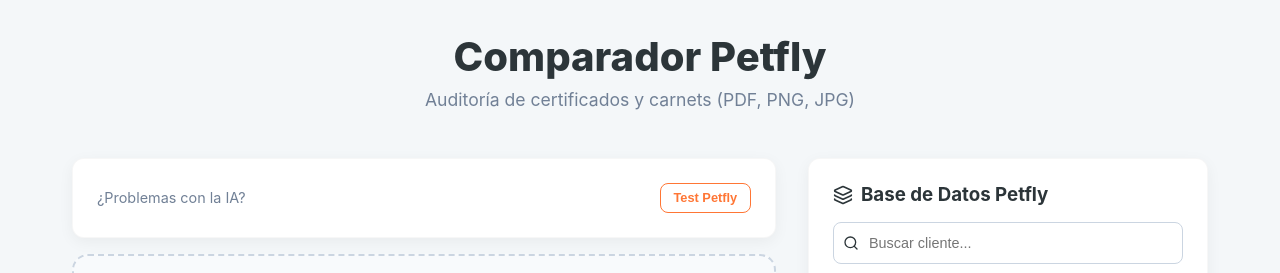
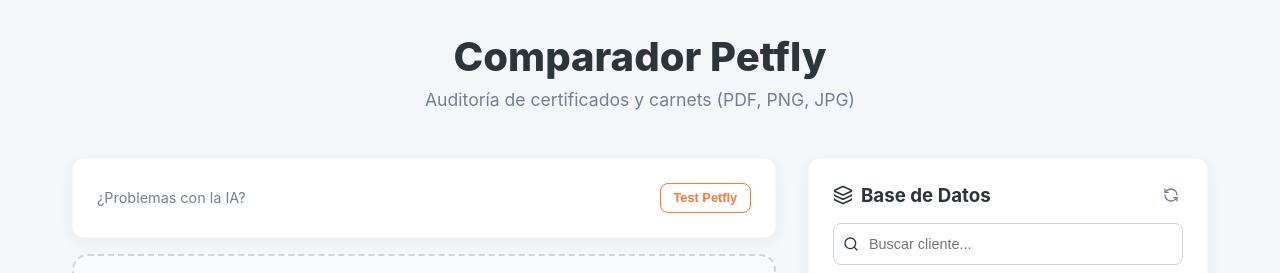
Before and after one commit to Yochi22/petfly-comparator-ia, a React (Vite) app: page / in a window 1280 px wide. Shown: the top 273 px of the page. Built offline with nearby package versions, Linux system fonts and the light colour scheme; no server answers.

Commit message:
Añadido botón de sincronización manual para la base de datos

```diff
--- a/src/App.jsx
+++ b/src/App.jsx
@@ -28,24 +28,29 @@
   const [error, setError] = useState(null);
   const [isLoading, setIsLoading] = useState(true);
 
-  useEffect(() => {
-    document.title = "Comparador Petfly";
-    fetch(`${API_URL}/api/clients`)
-      .then(res => res.json())
-      .then(data => {
+  const fetchClients = async () => {
+    setIsLoading(true);
+    try {
+      const res = await fetch(`${API_URL}/api/clients`);
+      const data = await res.json();
       if (Array.isArray(data)) {
         setClients(data);
+        setError(null);
       } else {
         setError(data.error || "Error desconocido del servidor");
         setClients([]);
       }
-        setIsLoading(false);
-      })
-      .catch(err => {
+    } catch (err) {
       setError("No se pudo conectar con el servidor.");
       setClients([]);
+    } finally {
       setIsLoading(false);
-      });
+    }
+  };
+
+  useEffect(() => {
+    document.title = "Comparador Petfly";
+    fetchClients();
   }, []);
 
   const downloadReport = () => {
@@ -219,8 +224,18 @@
 
         <aside>
           <div className="glass card" style={{ position: 'sticky', top: '2rem' }}>
-            <h3 style={{ display: 'flex', alignItems: 'center', gap: '8px', marginBottom: '1rem' }}>
-               <Layers size={20} /> Base de Datos Petfly
+            <h3 style={{ display: 'flex', alignItems: 'center', justifyContent: 'space-between', marginBottom: '1rem' }}>
+               <div style={{ display: 'flex', alignItems: 'center', gap: '8px' }}>
+                <Layers size={20} /> Base de Datos
+               </div>
+               <button
+                onClick={fetchClients}
+                disabled={isLoading}
+                className="button-icon"
+                title="Actualizar desde Google Sheets"
+               >
+                <RefreshCcw size={16} className={isLoading ? 'animate-spin' : ''} />
+               </button>
             </h3>
             <div style={{ position: 'relative', marginBottom: '1rem' }}>
               <Search size={16} style={{ position: 'absolute', left: '10px', top: '50%', transform: 'translateY(-50%)' }} />
--- a/src/index.css
+++ b/src/index.css
@@ -118,6 +118,29 @@
   outline: none;
   border-color: var(--primary);
   box-shadow: 0 0 0 3px rgba(255, 118, 53, 0.15);
+}
+
+.button-icon {
+  background: transparent;
+  border: none;
+  color: var(--text-dim);
+  cursor: pointer;
+  display: flex;
+  align-items: center;
+  justify-content: center;
+  padding: 4px;
+  border-radius: 4px;
+  transition: all 0.2s;
+}
+
+.button-icon:hover {
+  background: rgba(0, 0, 0, 0.05);
+  color: var(--primary);
+}
+
+.button-icon:disabled {
+  opacity: 0.5;
+  cursor: not-allowed;
 }
 
 .data-grid {
```
Lines whose indentation alone changed are shown as unchanged.
